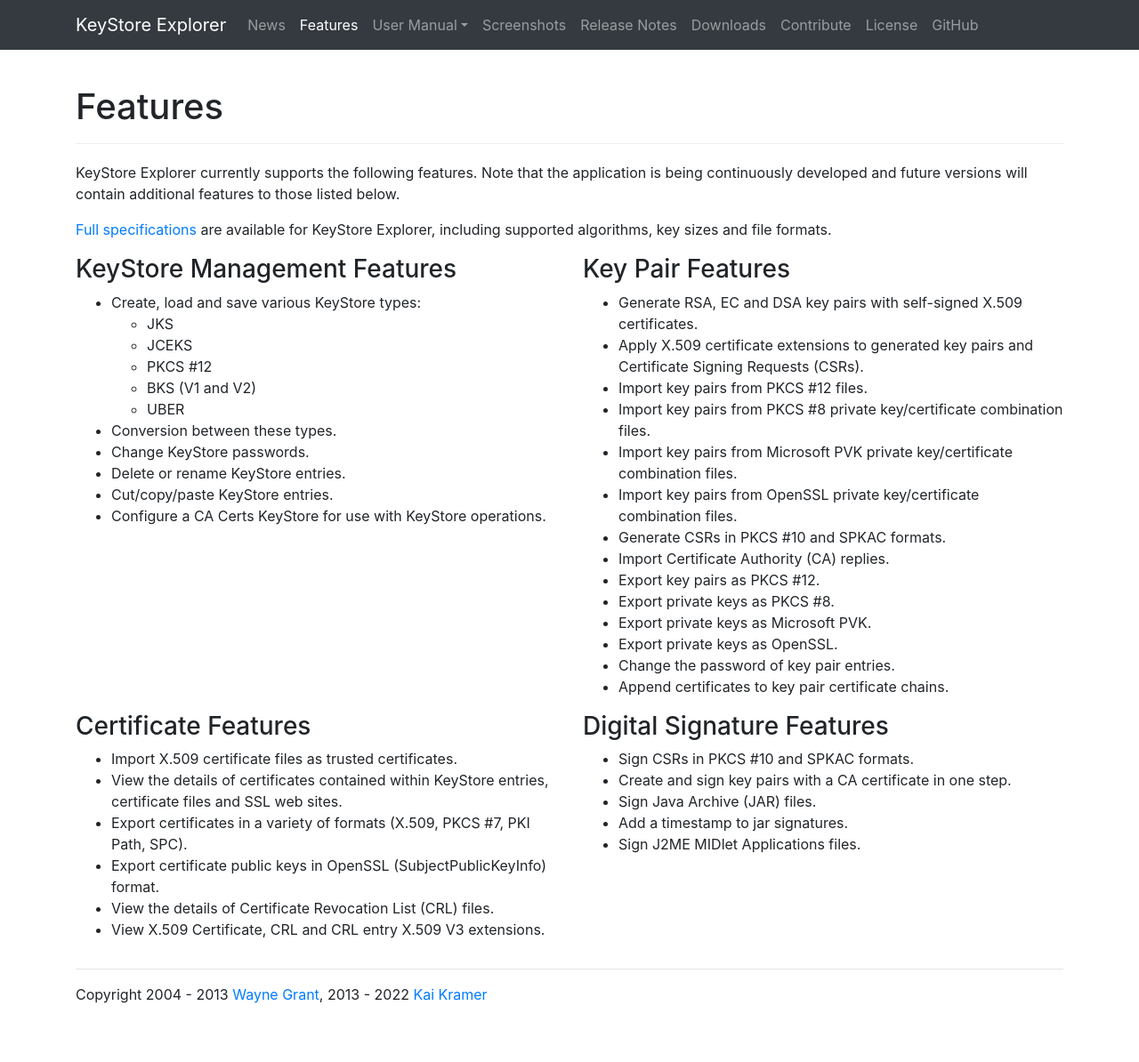
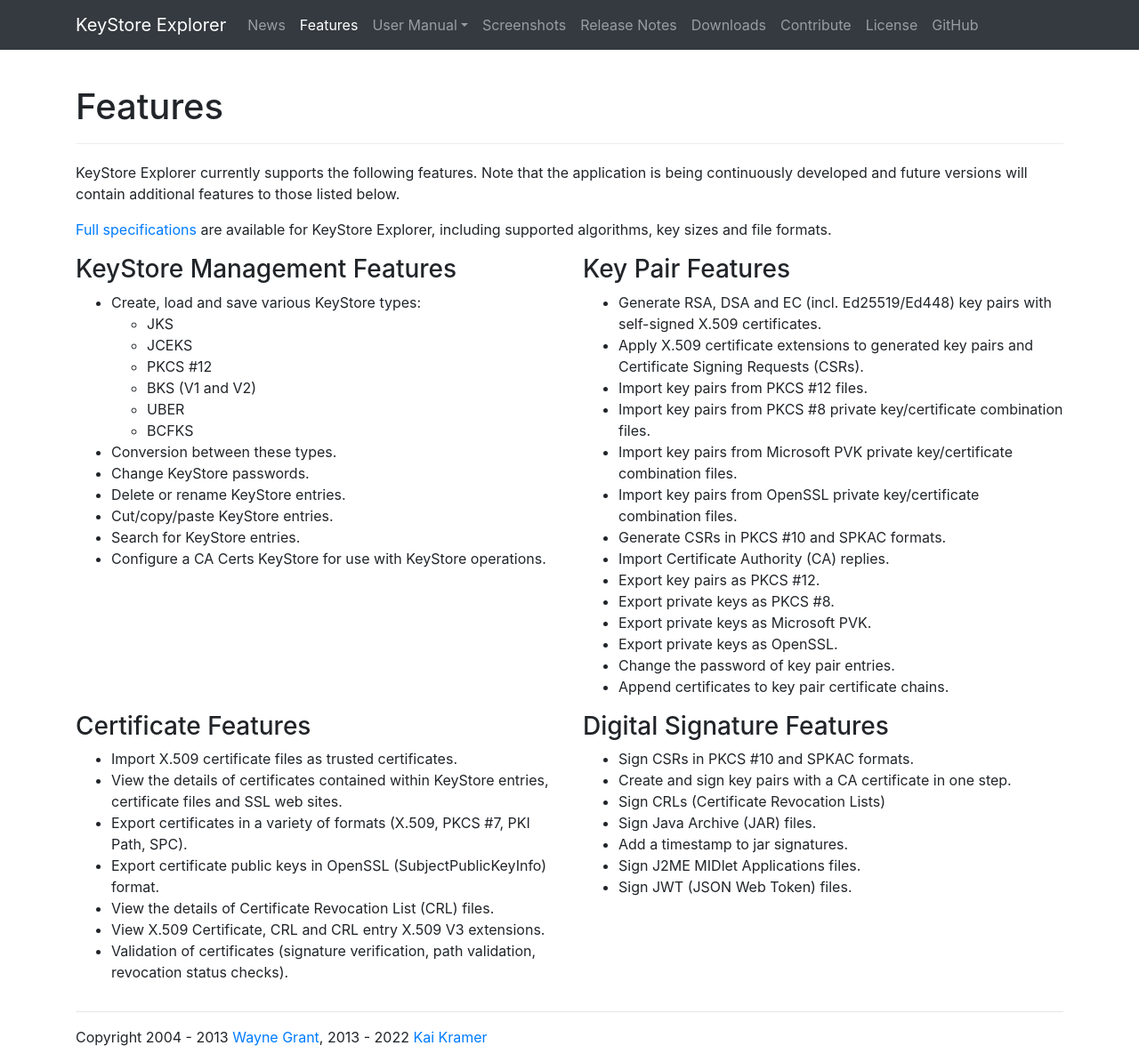
Before and after one commit to kaikramer/kaikramer.github.io, a Jekyll site: the page built from features.html, in a window 1280 px wide. Shown: the whole page at 89% size. Built offline with Jekyll 4.4.1, drawn with Linux system fonts in a browser that asks for light colours; before the commit the page ends 1146 px from its top, so only the background shows below that.

Commit message:
Updated features page

```diff
--- a/features.html
+++ b/features.html
@@ -30,11 +30,13 @@
                 <li>PKCS #12</li>
                 <li>BKS (V1 and V2)</li>
                 <li>UBER</li>
+                <li>BCFKS</li>
             </ul>
             <li>Conversion between these types.</li>
             <li>Change KeyStore passwords.</li>
             <li>Delete or rename KeyStore entries.</li>
             <li>Cut/copy/paste KeyStore entries.</li>
+            <li>Search for KeyStore entries.</li>
             <li>Configure a CA Certs KeyStore for use with KeyStore operations.</li>
         </ul>
     </div>
@@ -42,7 +44,7 @@
         <h2 class="h3">Key Pair Features</h2>
 
         <ul class="level1">
-            <li>Generate RSA, EC and DSA key pairs with self-signed X.509 certificates.</li>
+            <li>Generate RSA, DSA and EC (incl. Ed25519/Ed448) key pairs with self-signed X.509 certificates.</li>
             <li>Apply X.509 certificate extensions to generated key pairs and Certificate Signing Requests (CSRs).</li>
             <li>Import key pairs from PKCS #12 files.</li>
             <li>Import key pairs from PKCS #8 private key/certificate combination files.</li>
@@ -71,6 +73,7 @@
             <li>Export certificate public keys in OpenSSL (SubjectPublicKeyInfo) format.</li>
             <li>View the details of Certificate Revocation List (CRL) files.</li>
             <li>View X.509 Certificate, CRL and CRL entry X.509 V3 extensions.</li>
+            <li>Validation of certificates (signature verification, path validation, revocation status checks).
         </ul>
     </div>
     <div class="col-md-6">
@@ -79,9 +82,11 @@
         <ul class="level1">
             <li>Sign CSRs in PKCS #10 and SPKAC formats.</li>
             <li>Create and sign key pairs with a CA certificate in one step.</li>
+            <li>Sign CRLs (Certificate Revocation Lists)</li>
             <li>Sign Java Archive (JAR) files.</li>
             <li>Add a timestamp to jar signatures.</li>
             <li>Sign J2ME MIDlet Applications files.</li>
+            <li>Sign JWT (JSON Web Token) files.</li>
         </ul>
     </div>
 </div>
```
